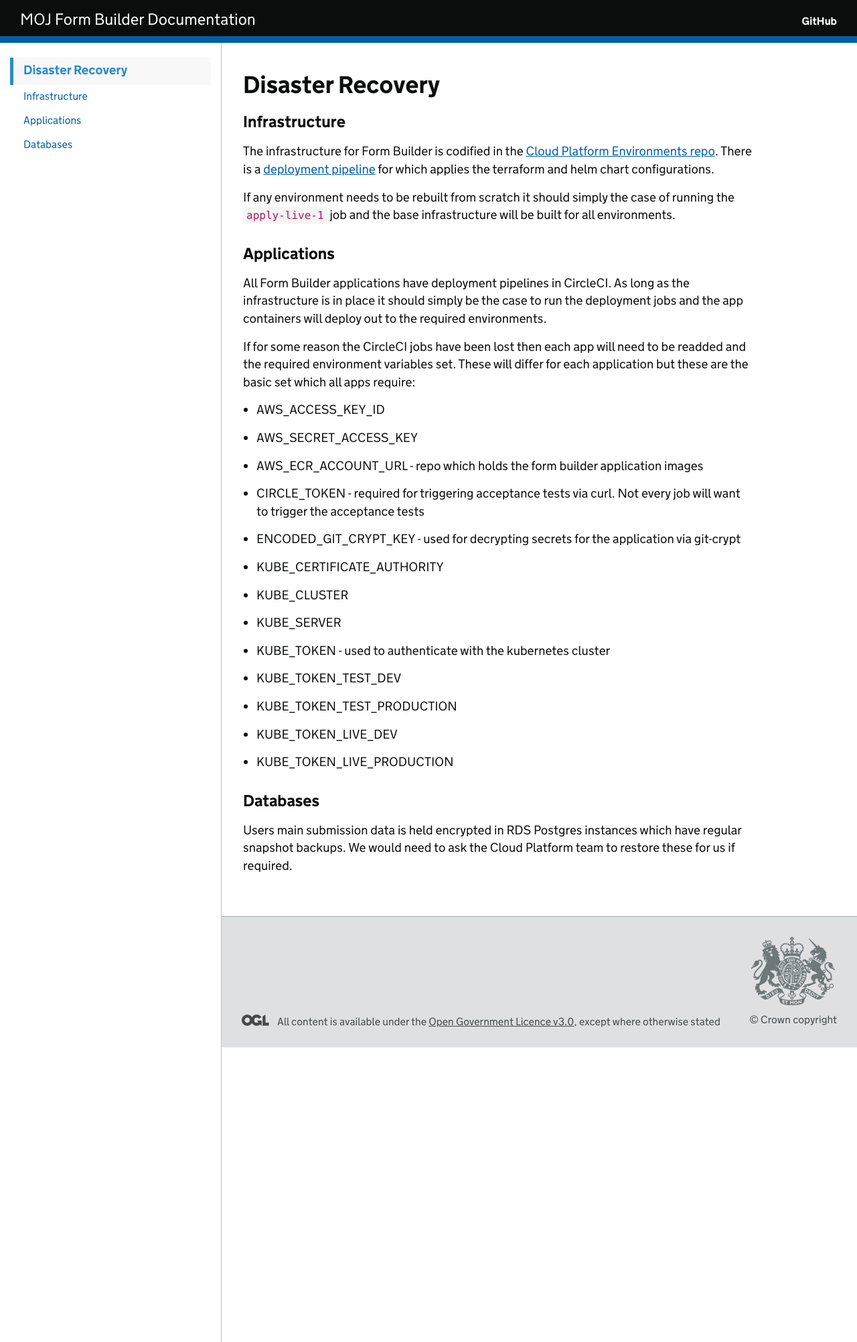
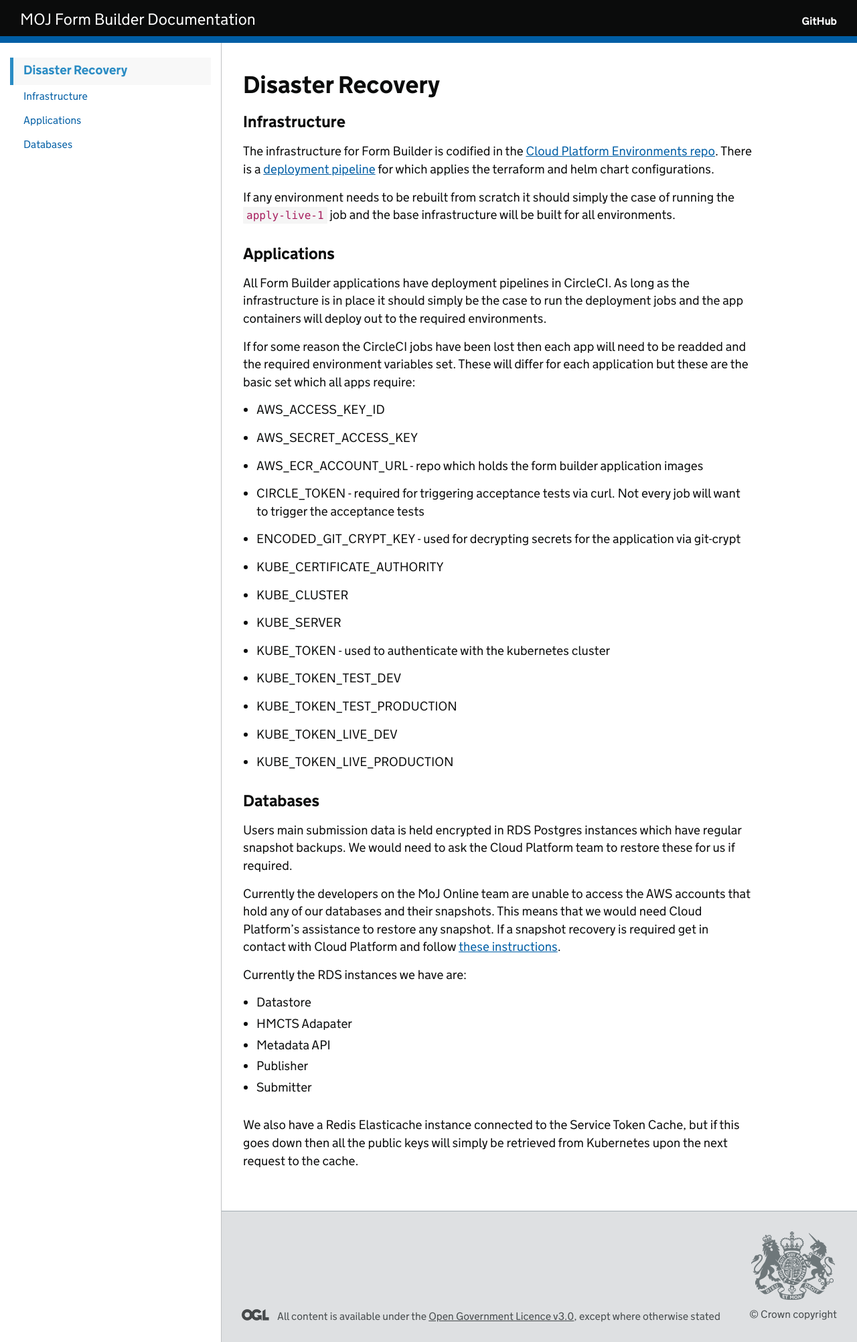
Before and after one commit to ministryofjustice/fb-guide-and-runbook, a Jekyll site: the page built from troubleshooting/disaster_recovery.md, in a window 1280 px wide. Shown: the whole page at 67% size. Built offline with Jekyll 4.4.1, drawn with Linux system fonts in a browser that asks for light colours; our own code applies the rules of GitHub Pages for plain Markdown files.

Commit message:
Additional documentation for disaster recovery of DBs
We can't actually recover them ourselves so add a bit of documentation
on who to contact.

Co-authored-by: Tomas Destefi <tomas.destefi@digital.justice.gov.uk>
Co-authored-by: Matt Tei <matt.tei@digital.justice.gov.uk>
Co-authored-by: Natalie Seeto <natalie.seeto@digital.justice.gov.uk>

```diff
--- a/troubleshooting/disaster_recovery.md
+++ b/troubleshooting/disaster_recovery.md
@@ -46,3 +46,15 @@ If for some reason the CircleCI jobs have been lost then each app will need to b
 ### Databases
 
 Users main submission data is held encrypted in RDS Postgres instances which have regular snapshot backups. We would need to ask the Cloud Platform team to restore these for us if required.
+
+Currently the developers on the MoJ Online team are unable to access the AWS accounts that hold any of our databases and their snapshots. This means that we would need Cloud Platform's assistance to restore any snapshot. If a snapshot recovery is required get in contact with Cloud Platform and follow [these instructions](https://user-guide.cloud-platform.service.justice.gov.uk/documentation/other-topics/rds-snapshots.html#restoring-live-services-from-a-rds-db-snapshot).
+
+Currently the RDS instances we have are:
+
+- Datastore
+- HMCTS Adapater
+- Metadata API
+- Publisher
+- Submitter
+
+We also have a Redis Elasticache instance connected to the Service Token Cache, but if this goes down then all the public keys will simply be retrieved from Kubernetes upon the next request to the cache.
```
